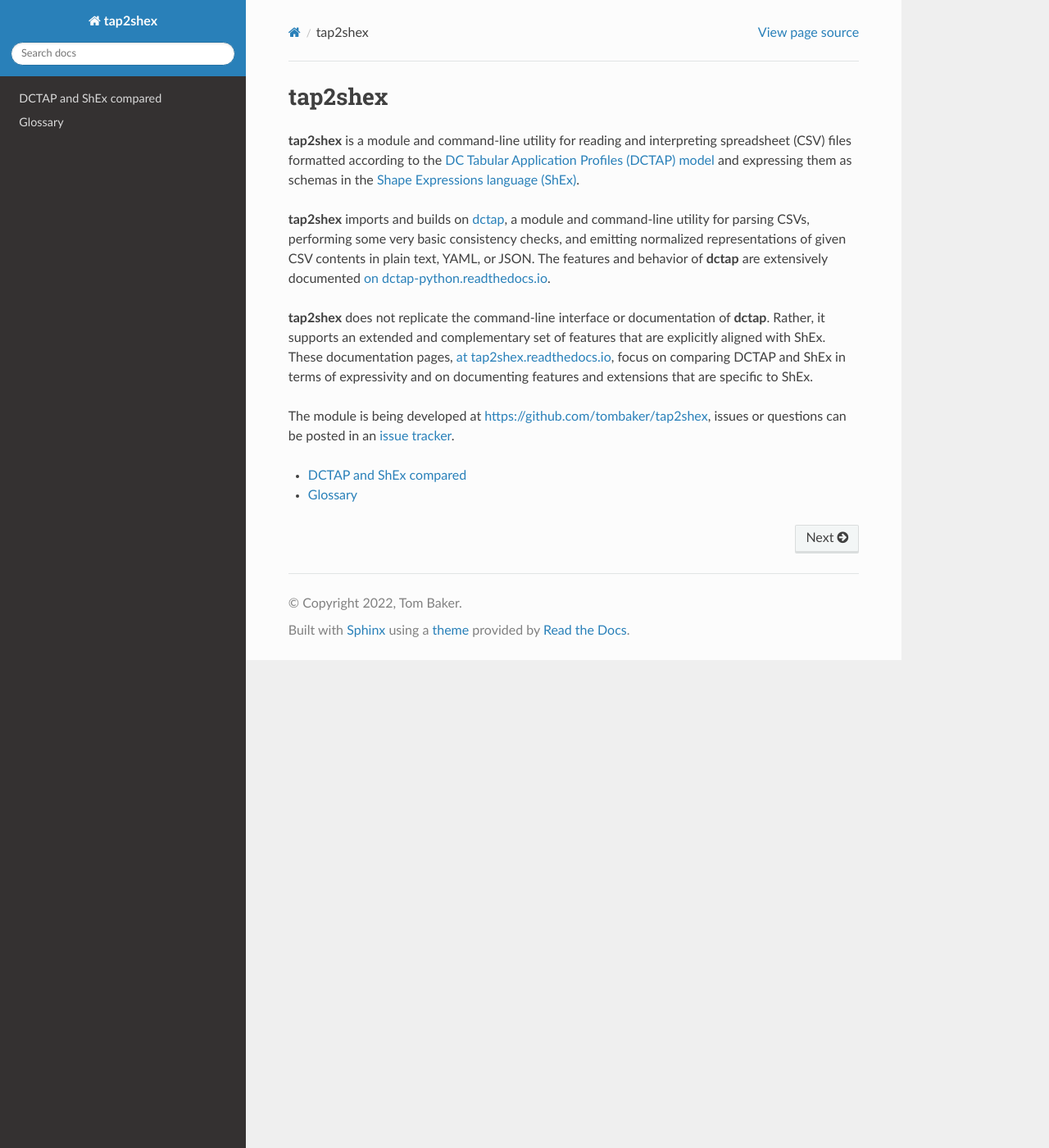
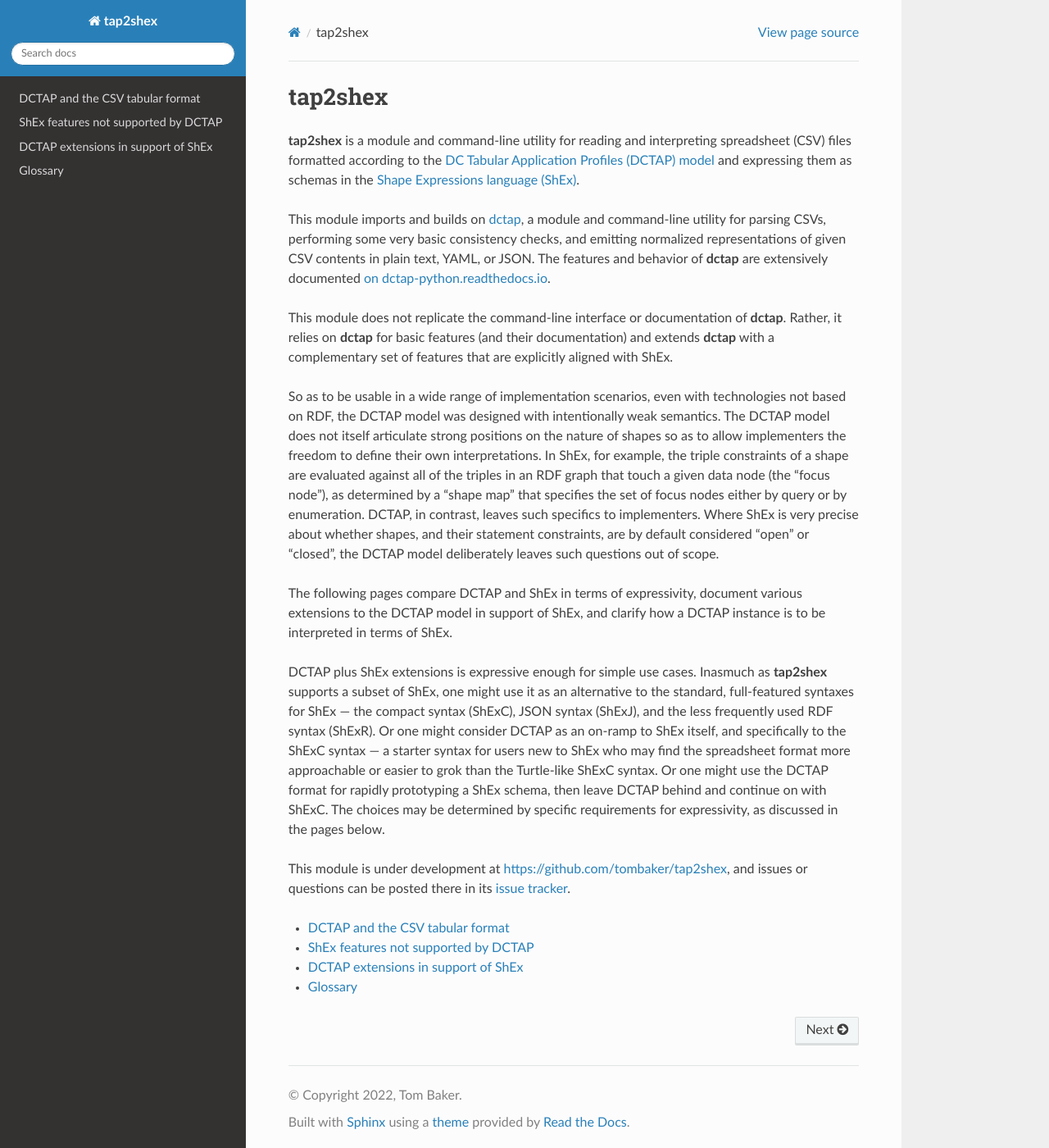
Before and after one commit to tombaker/tapshex, a Sphinx documentation site: the page built from docs/index.rst, in a window 1280 px wide and 1400 px high. Shown: the whole window at 82% size. Built offline with Sphinx 7.4.7 and the Read the Docs theme 2.0.0, drawn with Linux system fonts in a browser that asks for light colours.

Commit message:
documentation pages comparing DCTAP and ShEx

```diff
--- a/docs/comparison/index.rst
+++ /dev/null
@@ -1,14 +0,0 @@
-.. _comparison:
-
-DCTAP and ShEx compared
------------------------
-
-The `DC Tabular Application Profiles (DCTAP) model <https://www.dublincore.org/groups/application_profiles_ig/dctap_primer/>`_ was designed to fit within the limitations of the Common Format and MIME Type for Comma-Separated Values (CSV) Files, `RFC 4018 (2005) <https://tools.ietf.org/html/rfc4180>`_. This format consists of exactly one two-dimensional grid of rows and columns.
-
-Modern spreadsheet programs, such as Excel and Google Sheets, support multiple grids in separate tabs, and they support hyperlinks between tabs --- features which allow the construction of tabular databases. However, spreadsheets more complex than one single, two-dimensional grid only work with file formats that are specific to a given application.
-
-DCTAP was therefore designed with a base model that adheres to the limitations of RFC 4180, and the expressivity of DCTAP as a language for application profiles is limited to things that can readily be encoded in two dimensions. The designers of DCTAP recognized that creators of application profiles might want to extend the limits of that expressivity but were also keen to avoid making DCTAP overly complex. The **dctap** module was designed with various extension points for activating support for additional elements. The nature and interpretation of such extensions, in general, is beyond the scope of DCTAP itself. This module, **tap2shex**, constitutes an extension of DCTAP for use with ShEx.
-
-The `Shape Expressions language (ShEx) <https://shexspec.github.io/primer/>`_ is not bound by the limitations of two dimensions. It is a sophisticated language for describing RDF graph structures, with a well-defined grammar. ShEx supports the expression of constructs that would be difficult or impossible to express in a simple CSV:
-
--
--- /dev/null
+++ b/docs/dctap_and_csv/index.rst
@@ -0,0 +1,10 @@
+.. _dctap_and_csv:
+
+DCTAP and the CSV tabular format
+--------------------------------
+
+The `DC Tabular Application Profiles (DCTAP) model <https://www.dublincore.org/groups/application_profiles_ig/dctap_primer/>`_ adheres to the limitations of the Common Format and MIME Type for Comma-Separated Values (CSV) Files, `RFC 4108 (2005) <https://tools.ietf.org/html/rfc4180>`_. The CSV format consists of exactly one two-dimensional grid of rows and columns, so DCTAP is limited to things that can readily be encoded in two dimensions.
+
+Modern spreadsheet programs, such as Excel and Google Sheets, transcend these limitations by supporting multiple grids in separate tabs, with hyperlinks across tabs --- features which allow the construction of simple tabular databases --- though at the cost of using non-standard file formats.
+
+As implemented in **dctap-python**, the base DCTAP model can be extended for use with extra elements. This module, **tap2shex**, extends DCTAP specifically for use with the `Shape Expressions language (ShEx) <https://shexspec.github.io/primer/>`_.
--- /dev/null
+++ b/docs/dctap_and_shex/index.rst
@@ -0,0 +1,30 @@
+.. _dctap_and_shex:
+
+ShEx features not supported by DCTAP
+------------------------------------
+
+The `Shape Expressions language (ShEx) <https://shexspec.github.io/primer/>`_ is a sophisticated language for describing RDF graph structures, with a well-defined grammar and a level of expressivity beyond what is attainable in a two-dimensional table. The following comparison of DCTAP and ShEx assumes familiarity with the basics of ShEx, and its terminology, as described in the `ShEx Primer <https://shexspec.github.io/primer/>`_.
+
+Compared to ShEx, the DCTAP model does not support:
+
+- **`Reusable expressions <https://shex.io/shex-primer/#labeled-constraints>`_.** In a ShEx schema, one can assign a name to a frequently used set of node constraints (eg, to say: "integer between 1970 and 2022", then reference that name in the context of multiple triple constraints. A triple expression can also be defined and labeled just once, then referenced in multiple shapes (eg, if the subjects of "user" and "employee" shapes are both expected to have names and email addresses). In a DCTAP instance, constraints are repeated in every statement template to which they apply, and statement templates are repeated in every shape to which they apply. In other words, a ShEx schema can be `"DRY" <https://en.wikipedia.org/wiki/Don%27t_repeat_yourself>`_, while DCTAP instances are "WET" ("Write Every Time"). Of course, DCTAP can serve as a stepping stone to ShEx, where a wet schema, once generated, can be dried.
+
+- **`Inverse triple constraints <https://shex.io/shex-primer/#inverse-properties>`_.** In DCTAP, statement templates only ever describe "outgoing triples" --- statements about the subject of a given shape. ShEx, however, can also describe "incoming triples" --- statements of which the node of interest is the object.
+
+- **`Combinations with AND, OR, or NOT <https://shex.io/shex-primer/#inverse-properties>`_.** In ShEx, triple constraints can express choices --- for example, to say that a person must be described either with ``foaf:name`` or with the combination ``foaf:givenName`` and ``foaf:familyName``.
+
+- **`Nested shapes <https://shex.io/shex-primer/#nested-shapes>`_.** In DCTAP, each shape is assigned an identifier and referenced with that identifier. In ShExC syntax, if a shape is only needed by one other shape, that shape can be embedded, anonymously, within the other.
+
+- **`Negative triple constraints <https://shex.io/shex-primer/#negated-properties>`_.** In ShEx, a schema can describe triples that `must not` appear in the data.
+
+- **`Imported schemas <https://shex.io/shex-primer/#import>`_.** A ShEx schema can reference shapes and triple expressions in schemas that are "imported".
+
+.. _dctap_shex_extensions:
+
+DCTAP extensions in support of ShEx
+-----------------------------------
+
+- **`"Extra" properties <https://shex.io/shex-primer/#extra-properties>`_.** In ShEx, once a property is "mentioned" in a triple constraint, that mention "closes the property". As explained in the ShEx Primer: "By default, for an RDF data node to match that shape, every outgoing arc from that node that uses a mentioned predicate must match a triple constrain in the shape". This interpretation coincides with what property mentions are commonly understood to mean in the context of Dublin Core-style application profiles. ShEx also allows a given predicate to be "opened", such that any number of additional arcs using that predicate can be accepted. For example, if shape has two triple constraints that mention the predicate ``rdf:type`` --- one constrained to class A as its value and one constrained to class B, then an outgoing type arc with a value of class C would by default fail validation. However, if that predicate is flagged in the shape as an "extra" property by use of the ShExC keyword ``EXTRA``, the outgoing type arc with a value of class C would pass validation. This behavior of ShEx can be supported by adding ``EXTRA`` as an extension element.
+
+- **`Closed shapes <https://shex.io/shex-primer/#closed-shapes>`_.** In ShEx, shapes are matched against outgoing arcs from a given focus node in terms of the predicates mentioned in the triple constraints, and any other outgoing arcs --- triples that do not have the mentioned properties as their predicates --- are by default simply ignored. However, a given shape can be "closed" (by using the ShExC keyword ``CLOSED``), which means that `all` outgoing arcs from the given focus node must match the given set of triple constraints. In other words, a closed shape will pass validation only if all of its outgoing arcs match `and` there are no other outgoing arcs from that node in the data. This behavior of ShEx can be supported by adding ``CLOSED`` as an extension element for shapes.
+-
--- a/docs/index.rst
+++ b/docs/index.rst
@@ -5,15 +5,21 @@ tap2shex
 
 **tap2shex** is a module and command-line utility for reading and interpreting spreadsheet (CSV) files formatted according to the `DC Tabular Application Profiles (DCTAP) model <https://www.dublincore.org/groups/application_profiles_ig/dctap_primer/>`_ and expressing them as schemas in the `Shape Expressions language (ShEx) <https://shexspec.github.io/primer/>`_.
 
-**tap2shex** imports and builds on `dctap <https://github.com/dcmi/dctap-python>`_, a module and command-line utility for parsing CSVs, performing some very basic consistency checks, and emitting normalized representations of given CSV contents in plain text, YAML, or JSON. The features and behavior of **dctap** are extensively documented `on dctap-python.readthedocs.io <https://dctap-python.readthedocs.io/en/>`_.
+This module imports and builds on `dctap <https://github.com/dcmi/dctap-python>`_, a module and command-line utility for parsing CSVs, performing some very basic consistency checks, and emitting normalized representations of given CSV contents in plain text, YAML, or JSON. The features and behavior of **dctap** are extensively documented `on dctap-python.readthedocs.io <https://dctap-python.readthedocs.io/en/>`_.
 
-**tap2shex** does not replicate the command-line interface or documentation of **dctap**. Rather, it supports an extended and complementary set of features that are explicitly aligned with ShEx. These documentation pages, `at tap2shex.readthedocs.io <https://tap2shex.readthedocs.io/en/>`_, focus on comparing DCTAP and ShEx in terms of expressivity and on documenting features and extensions that are specific to ShEx.
+This module does not replicate the command-line interface or documentation of **dctap**. Rather, it relies on **dctap** for basic features (and their documentation) and extends **dctap** with a complementary set of features that are explicitly aligned with ShEx.
 
+So as to be usable in a wide range of implementation scenarios, even with technologies not based on RDF, the DCTAP model was designed with intentionally weak semantics. The DCTAP model does not itself articulate strong positions on the nature of shapes so as to allow implementers the freedom to define their own interpretations. In ShEx, for example, the triple constraints of a shape are evaluated against all of the triples in an RDF graph that touch a given data node (the "focus node"), as determined by a "shape map" that specifies the set of focus nodes either by query or by enumeration. DCTAP, in contrast, leaves such specifics to implementers. Where ShEx is very precise about whether shapes, and their statement constraints, are by default considered "open" or "closed", the DCTAP model deliberately leaves such questions out of scope.
 
-The module is being developed at `https://github.com/tombaker/tap2shex <https://github.com/tombaker/tap2shex>`_, issues or questions can be posted in an `issue tracker <https://github.com/tombaker/tap2shex>`_.
+The following pages compare DCTAP and ShEx in terms of expressivity, document various extensions to the DCTAP model in support of ShEx, and clarify how a DCTAP instance is to be interpreted in terms of ShEx.
+
+DCTAP plus ShEx extensions is expressive enough for simple use cases. Inasmuch as **tap2shex** supports a subset of ShEx, one might use it as an alternative to the standard, full-featured syntaxes for ShEx --- the compact syntax (ShExC), JSON syntax (ShExJ), and the less frequently used RDF syntax (ShExR). Or one might consider DCTAP as an on-ramp to ShEx itself, and specifically to the ShExC syntax --- a starter syntax for users new to ShEx who may find the spreadsheet format more approachable or easier to grok than the Turtle-like ShExC syntax. Or one might use the DCTAP format for rapidly prototyping a ShEx schema, then leave DCTAP behind and continue on with ShExC. The choices may be determined by specific requirements for expressivity, as discussed in the pages below.
+
+This module is under development at `https://github.com/tombaker/tap2shex <https://github.com/tombaker/tap2shex>`_, and issues or questions can be posted there in its `issue tracker <https://github.com/tombaker/tap2shex>`_.
 
 .. toctree::
    :maxdepth: 6
 
-   comparison/index
+   dctap_and_csv/index
+   dctap_and_shex/index
    glossary/index
```
Also changed, not shown: docs/glossary/index.rst (+8 -6 lines).
